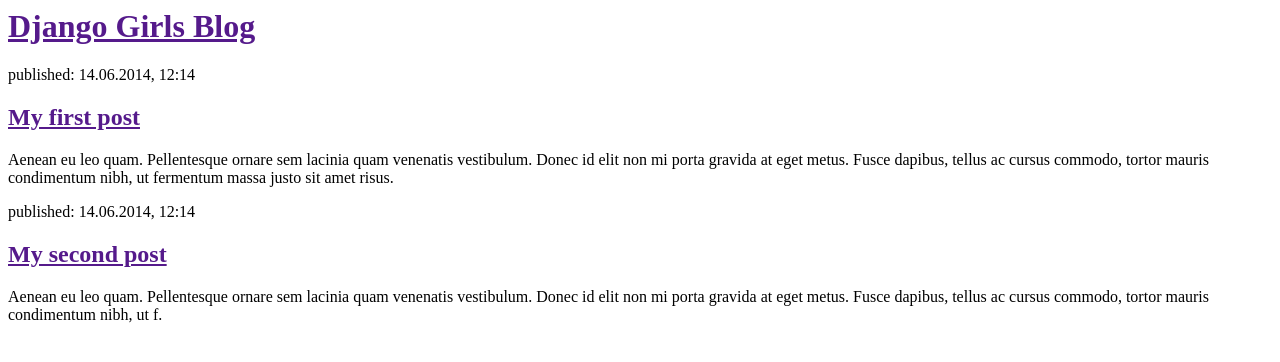
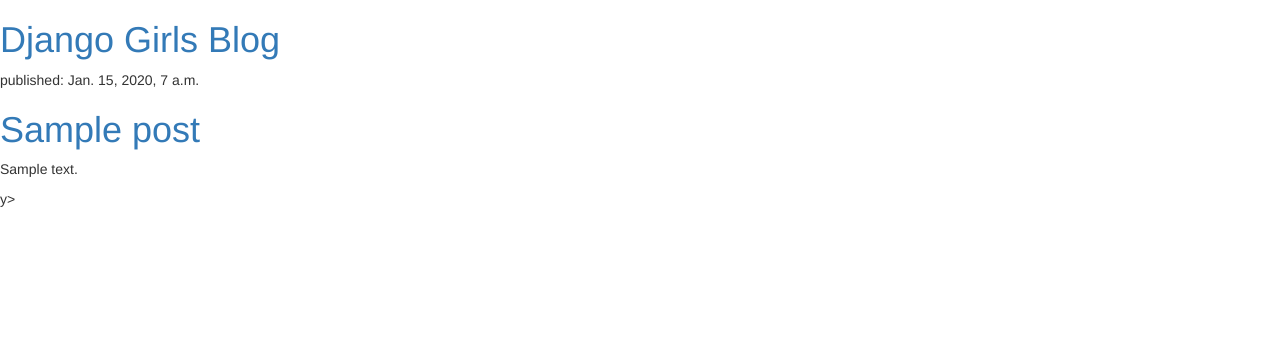
Before and after one commit to gfsgeek/gfsgeek, a Django app: template blog/templates/blog/post_list.html in a window 1280 px wide. Shown: the top 362 px of the page. Run offline with Django 3.2, Linux system fonts and the light colour scheme; the template is opened without the code that fills it: values that come from a table or form of the project are taken from there, others are empty; tables that the repository leaves empty hold one stand-in row (values such as "Sample post"); some libraries are stand-ins or nearby versions.

Commit message:
My Django Girls app, first commit

```diff
--- a/blog/templates/blog/post_list.html
+++ b/blog/templates/blog/post_list.html
@@ -1,22 +1,23 @@
+{% load staticfiles %}
 <html>
     <head>
         <title>Django Girls blog</title>
+        <link rel="stylesheet" href="//maxcdn.bootstrapcdn.com/bootstrap/3.2.0/css/bootstrap.min.css">
+        <link rel="stylesheet" href="//maxcdn.bootstrapcdn.com/bootstrap/3.2.0/css/bootstrap-theme.min.css">
+        <link rel="stylesheet" href="{% static 'css/blog.css' %}">
     </head>
     <body>
         <div>
-            <h1><a href="">Django Girls Blog</a></h1>
+            <h1><a href="/">Django Girls Blog</a></h1>
         </div>
 
-        <div>
-            <p>published: 14.06.2014, 12:14</p>
-            <h2><a href="">My first post</a></h2>
-            <p>Aenean eu leo quam. Pellentesque ornare sem lacinia quam venenatis vestibulum. Donec id elit non mi porta gravida at eget metus. Fusce dapibus, tellus ac cursus commodo, tortor mauris condimentum nibh, ut fermentum massa justo sit amet risus.</p>
-        </div>
-
-        <div>
-            <p>published: 14.06.2014, 12:14</p>
-            <h2><a href="">My second post</a></h2>
-            <p>Aenean eu leo quam. Pellentesque ornare sem lacinia quam venenatis vestibulum. Donec id elit non mi porta gravida at eget metus. Fusce dapibus, tellus ac cursus commodo, tortor mauris condimentum nibh, ut f.</p>
-        </div>
+        {% for post in posts %}
+            <div>
+                <p>published: {{ post.published_date }}</p>
+                <h1><a href="">{{ post.title }}</a></h1>
+                <p>{{ post.text|linebreaksbr }}</p>
+            </div>
+        {% endfor %}
     </body>
+</html>y>
 </html>
--- a/blog/views.py
+++ b/blog/views.py
@@ -1,9 +1,6 @@
 from django.shortcuts import render
-from django.utils import timezone
-from .models import Post
 
 def post_list(request):
-    posts = Post.objects.filter(published_date__lte=timezone.now()).order_by('published_date')
-    return render(request, 'blog/post_list.html', {'post': post})
+    return render(request, 'blog/post_list.html', {})
 
 # Create your views here.
```
Also changed, not shown: README.md (added).
